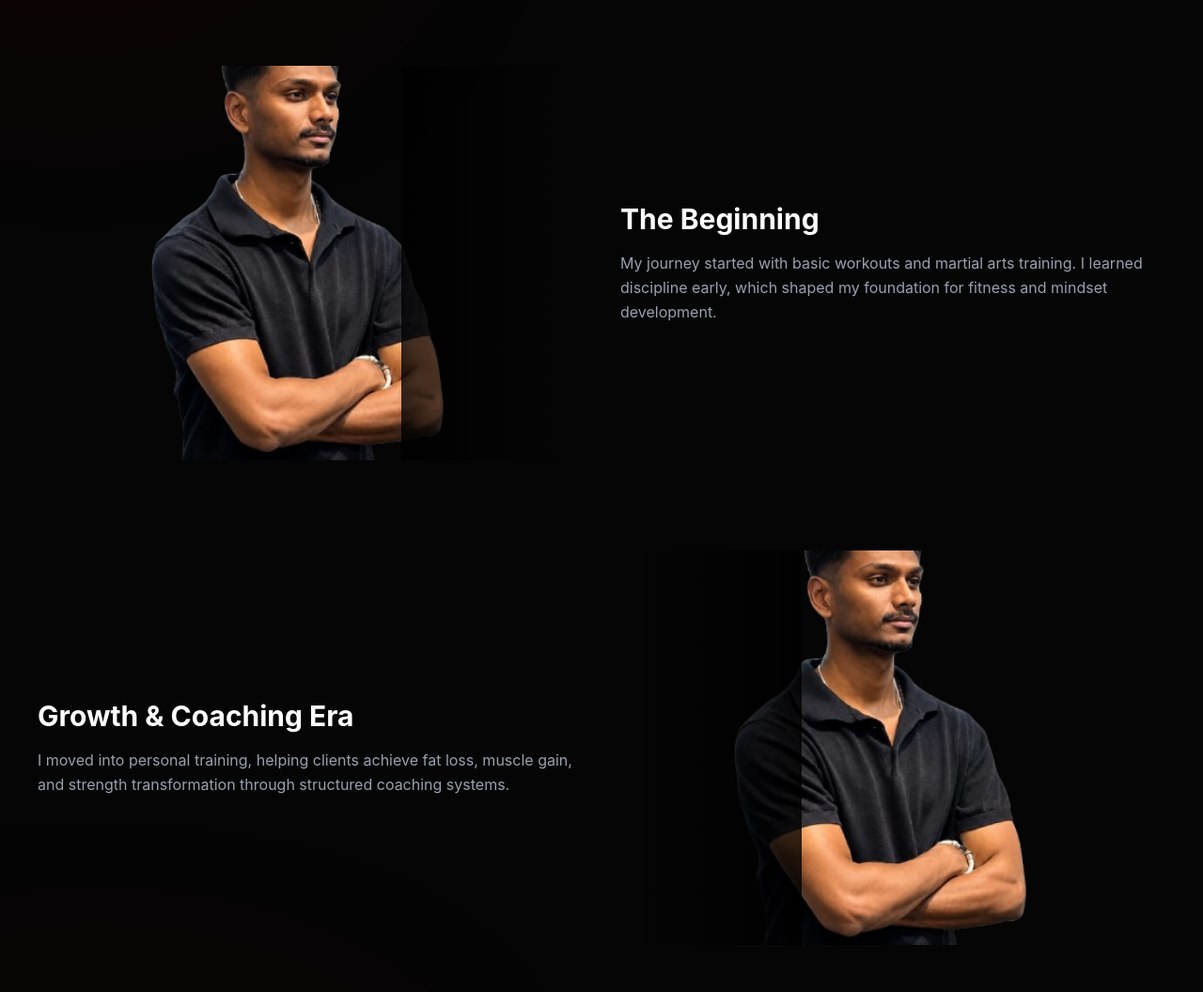
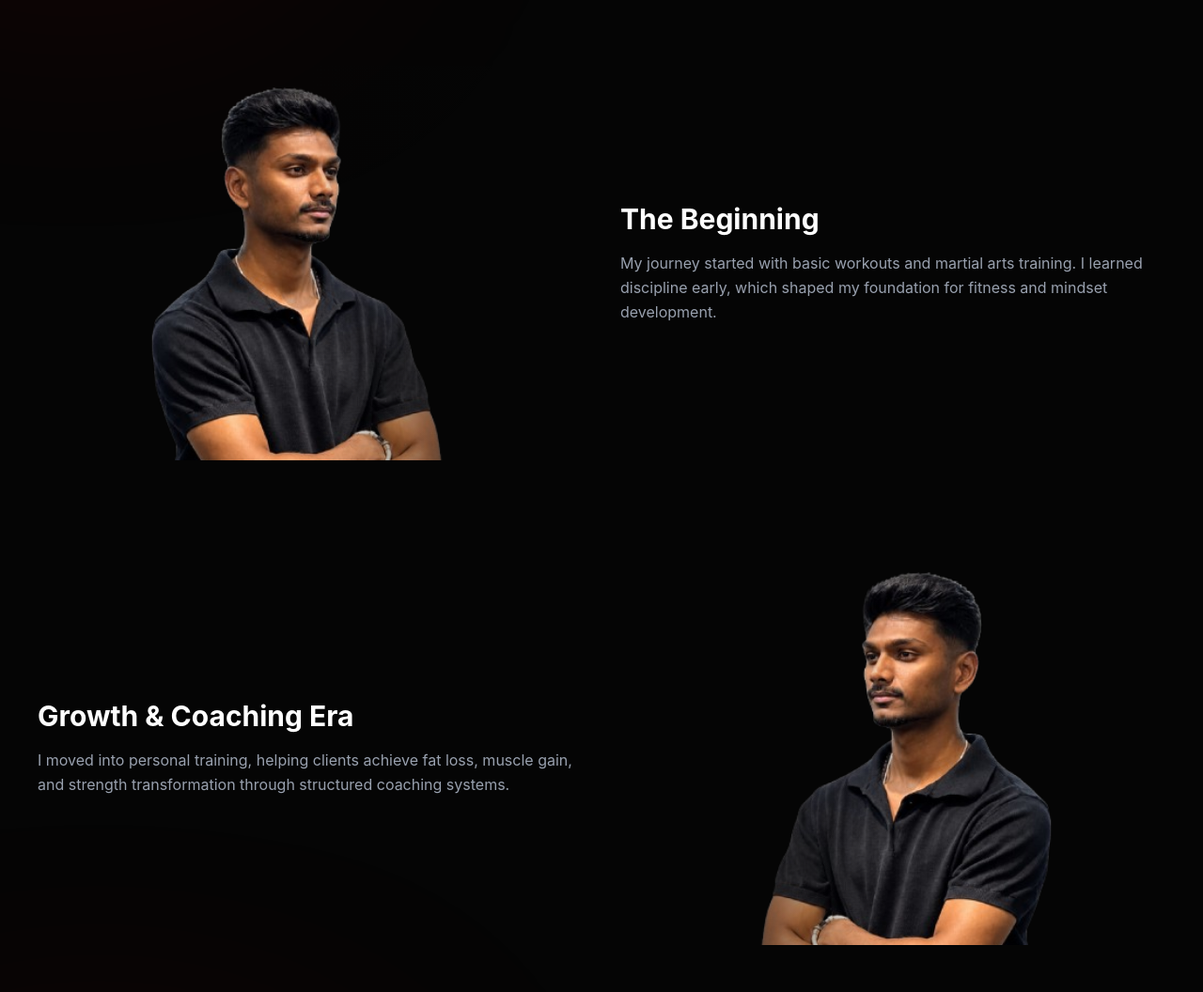
Before and after one commit to Since-2004/Amruth, a React (Vite) app: page /about in a window 1280 px wide. Shown: the part 368-1424 px from the top of the page at 94% size. Built offline with nearby package versions, Linux system fonts and the light colour scheme; no server answers.

Commit message:
Fix About page image rendering and add mirroring

```diff
--- a/src/Pages/About.jsx
+++ b/src/Pages/About.jsx
@@ -36,10 +36,10 @@ function About() {
             <div className="relative">
               <img
                 src={bgremoved}
-                className="w-full h-[420px] object-cover rounded-3xl"
+                className="w-full h-[420px] object-cover object-top rounded-3xl"
               />
 
-              <div className="absolute top-0 right-0 h-full w-1/3 bg-gradient-to-r from-black/80 to-transparent"></div>
+              <div className="absolute inset-0 bg-gradient-to-r from-transparent via-transparent to-[#050505]"></div>
             </div>
 
             <div>
@@ -66,10 +66,10 @@ function About() {
             <div className="relative order-1 md:order-2">
               <img
                 src={bgremoved}
-                className="w-full h-[420px] object-cover rounded-3xl"
+                className="w-full h-[420px] object-cover object-top rounded-3xl scale-x-[-1]"
               />
 
-              <div className="absolute top-0 left-0 h-full w-1/3 bg-gradient-to-l from-black/80 to-transparent"></div>
+              <div className="absolute inset-0 bg-gradient-to-l from-transparent via-transparent to-[#050505]"></div>
             </div>
 
           </div>
```
